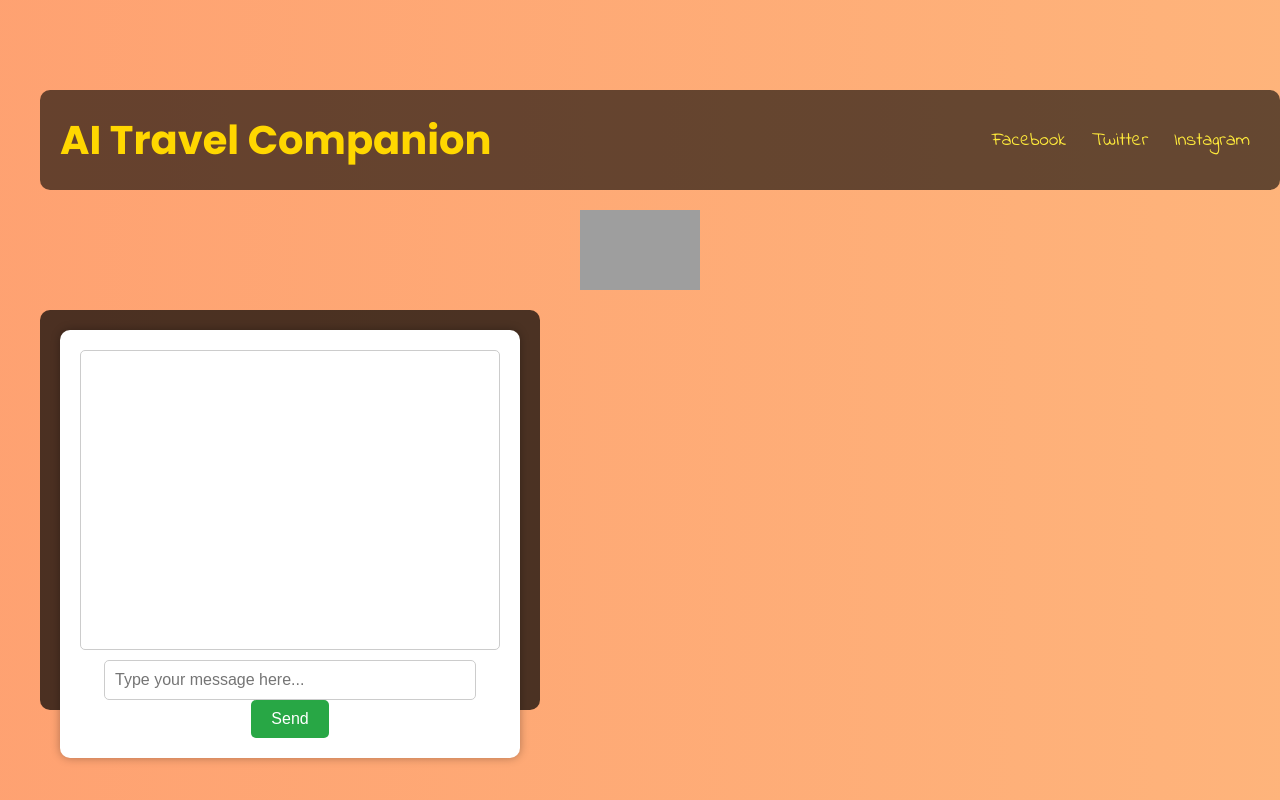
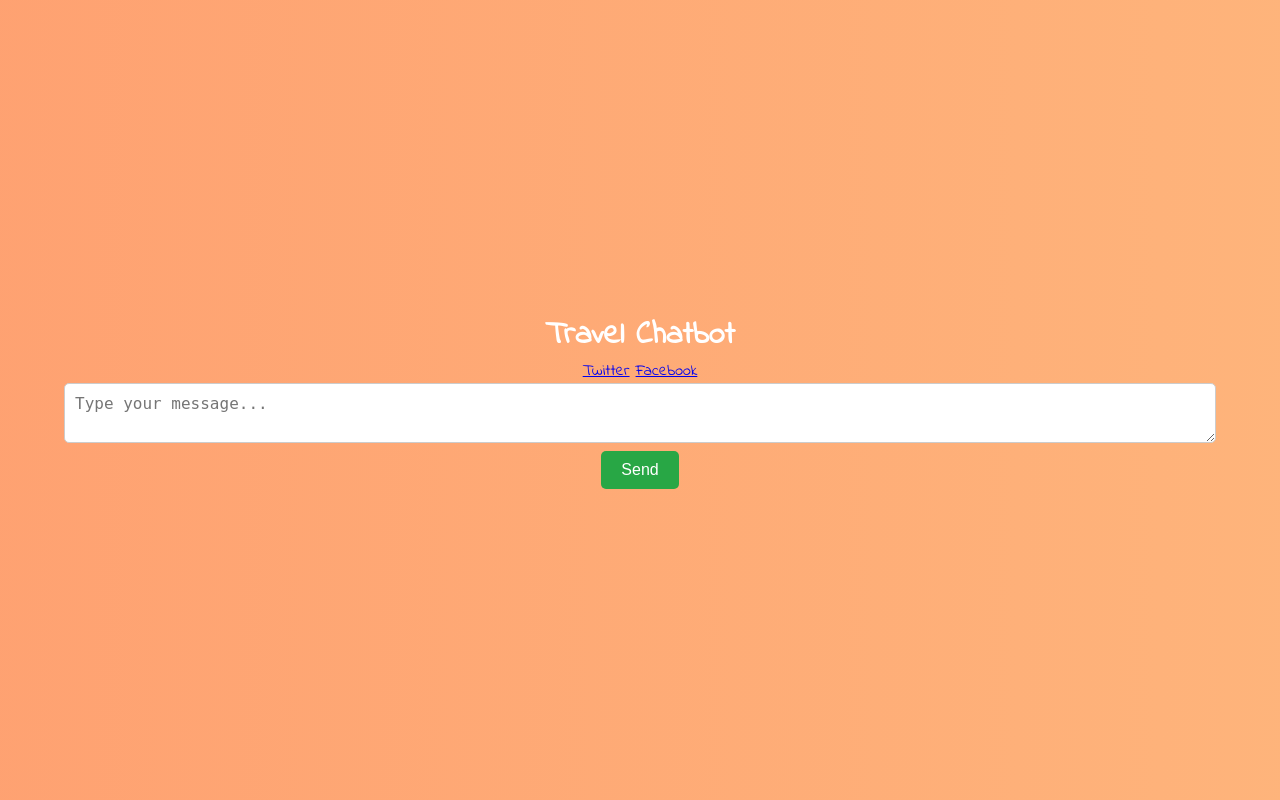
Before and after one commit to shreyanhota/travthai_spacy, a Flask app: page / in a window 1280 px wide. Run offline with Flask 3, Linux system fonts and the light colour scheme; grey boxes are pictures that could not be loaded.

Commit message:
Update index_spacy.html
change

```diff
--- a/templates/index_spacy.html
+++ b/templates/index_spacy.html
@@ -3,76 +3,56 @@
 <head>
     <meta charset="UTF-8">
     <meta name="viewport" content="width=device-width, initial-scale=1.0">
-    <title>AI Travel Companion</title>
-    <!-- Link to the CSS file in the Flask static directory -->
+    <title>Travel Chatbot</title>
     <link rel="stylesheet" href="{{ url_for('static', filename='css/styles_spacy.css') }}">
-    <!-- Google Fonts link for fonts -->
-    <link href="https://fonts.googleapis.com/css2?family=Poppins:wght@700&family=Indie+Flower&display=swap" rel="stylesheet">
 </head>
 <body>
     <div class="container">
-        <header>
-            <div class="logo">AI Travel Companion</div>
-            <div class="social-media">
+        <div class="chatbox">
+            <div class="chatbox-header">
+                <h1>Travel Chatbot</h1>
+                <div class="social-links">
+                    <a href="https://twitter.com" target="_blank">Twitter</a>
                     <a href="https://facebook.com" target="_blank">Facebook</a>
-                <a href="https://twitter.com" target="_blank">Twitter</a>
-                <a href="https://instagram.com" target="_blank">Instagram</a>
                 </div>
-        </header>
-
-        <div class="image-container">
-            <!-- Image placed in the foreground, top center -->
-            <img src="https://picsum.photos/536/354" alt="Travel Image">
             </div>
-
-        <div class="chatbot-container">
-            <div id="chatbot">
-                <div id="chatbox"></div>
-                <input type="text" id="userInput" placeholder="Type your message here..." onkeydown="if(event.key === 'Enter'){sendMessage();}">
+            <div class="chatbox-body" id="chatboxBody">
+                <div id="messages"></div>
+            </div>
+            <div class="chatbox-footer">
+                <textarea id="userInput" placeholder="Type your message..."></textarea>
                 <button onclick="sendMessage()">Send</button>
             </div>
         </div>
     </div>
-
     <script>
-        // Basic chatbot function for demonstration
         function sendMessage() {
-            const input = document.getElementById('userInput').value;
-            const chatbox = document.getElementById('chatbox');
-            if (input) {
-                const userMessage = document.createElement('div');
-                userMessage.className = 'user-message';
-                userMessage.textContent = input;
-                chatbox.appendChild(userMessage);
-
-
-                 // Send the message to the server
-                fetch('http://localhost:5000/process', {
+            const message = document.getElementById('userInput').value;
+            fetch('/webhook', {
                 method: 'POST',
-                    headers: {
-                        'Content-Type': 'application/json',
-                    },
-                    body: JSON.stringify({ message: input }),
+                headers: { 'Content-Type': 'application/json' },
+                body: JSON.stringify({ message })
             })
             .then(response => response.json())
             .then(data => {
-                    // Display bot response
-                    const botMessage = document.createElement('div');
-                    botMessage.className = 'bot-message';
-                    botMessage.textContent = data.response;
-                    chatbox.appendChild(botMessage);
-
-                    // Clear input box
+                const messages = document.getElementById('messages');
+                messages.innerHTML += `<p>User: ${message}</p>`;
+                messages.innerHTML += `<p>Bot: ${data.text}</p>`;
                 document.getElementById('userInput').value = '';
-
-                    // Scroll to the bottom
-                    chatbox.scrollTop = chatbox.scrollHeight;
-                })
-                .catch(error => {
-                    console.error('Error:', error);
+                autoScroll();  // Call auto-scroll function
             });
         }
+
+        function autoScroll() {
+            const chatboxBody = document.getElementById('chatboxBody');
+            chatboxBody.scrollTop = chatboxBody.scrollHeight;
         }
+
+        document.getElementById('userInput').addEventListener('keypress', function(e) {
+            if (e.key === 'Enter') {
+                sendMessage();
+            }
+        });
     </script>
 </body>
 </html>
```
Lines whose indentation alone changed are shown as unchanged.
